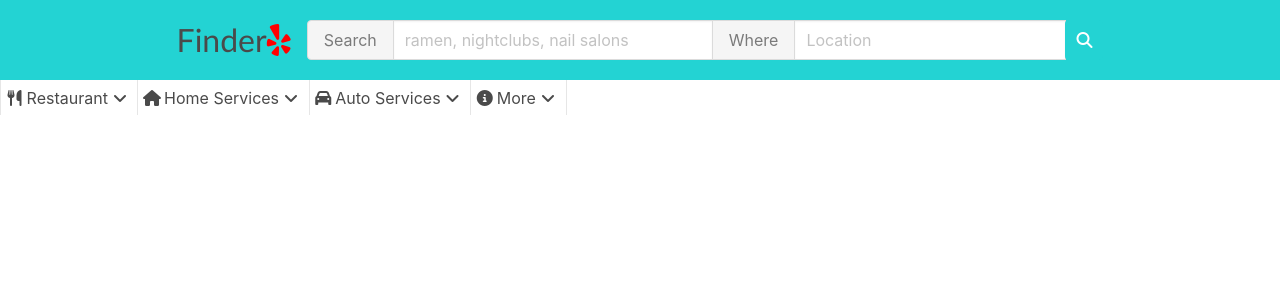
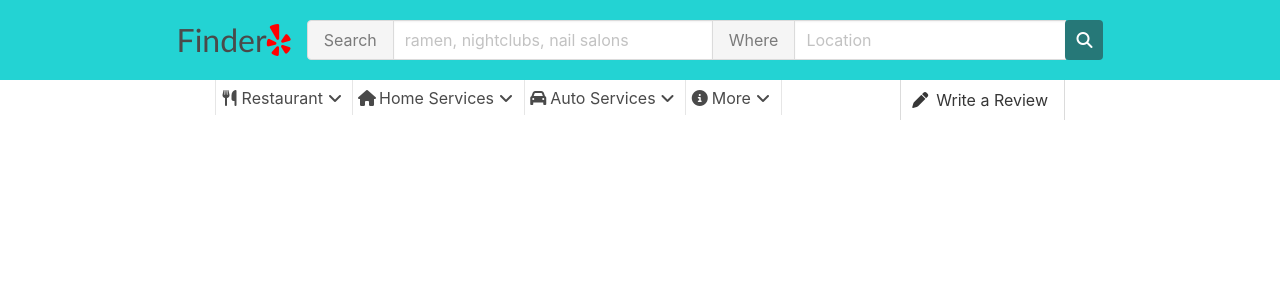
Before and after one commit to Cyeom97/Finder, a React (Create React App) app: page /search in a window 1280 px wide. Shown: the top 300 px of the page. Built offline with nearby package versions, Linux system fonts and the light colour scheme.

Commit message:
finished sub nav bar

```diff
--- a/src/NavBar/SubNav/SubNav.js
+++ b/src/NavBar/SubNav/SubNav.js
@@ -1,13 +1,26 @@
 import React from 'react'
 import { SubNavItem } from './SubNavItem/SubNavItem'
+import styles from './SubNav.module.css'
 
 export function SubNav() {
   return (
-    <div>
-      <SubNavItem label="Restaurant" icon="fa-utensils" />
-      <SubNavItem label="Home Services" icon="fa-home" />
-      <SubNavItem label="Auto Services" icon="fa-car" />
-      <SubNavItem label="More" icon="fa-info-circle" showRightBorder />
+    <div className={styles.container}>
+      <div className={styles['sub-nav']}>
+        <div>
+          <SubNavItem label="Restaurant" icon="fa-utensils" />
+          <SubNavItem label="Home Services" icon="fa-home" />
+          <SubNavItem label="Auto Services" icon="fa-car" />
+          <SubNavItem label="More" icon="fa-info-circle" showRightBorder />
+        </div>
+        <div>
+          <button className={`button ${styles['subnav-button']}`}>
+            <span className="icon">
+              <i className="fas fa-pen"></i>
+            </span>
+            <span>Write a Review</span>
+          </button>
+        </div>
+      </div>
     </div>
   )
 }
--- a/src/NavBar/SubNav/SubNav.module.css
+++ b/src/NavBar/SubNav/SubNav.module.css
@@ -0,0 +1,17 @@
+.sub-nav{
+    display: flex;
+    justify-content: space-between;
+    max-width: 850px;
+    width: 100%;
+}
+
+.container {
+    display: flex;
+    justify-content: center;
+}
+
+:global(.button).subnav-button{
+    border-radius: 0;
+    border-bottom: 0;
+    border-top: 0;
+}
--- a/src/SearchBar/SearchBar.module.css
+++ b/src/SearchBar/SearchBar.module.css
@@ -3,7 +3,7 @@
 }
 
 #search-button{
-    background-color: #23D3D3;
+    background-color: #267878;
     border: none;
 }
 
```
Also changed, not shown: src/NavBar/SubNav/SubNavItem/SubNavItem.module.css (line endings or trailing spaces).
